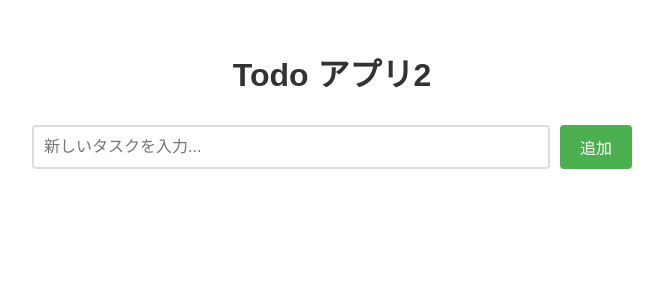
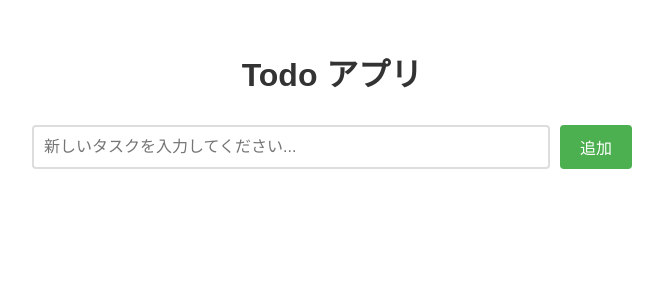
Before and after one commit to kazu2377/new_com_System, a React (Vite) app: page / in a window 1280 px wide. Shown: the top 300 px of the page, without its empty margins (308-971 px from the left). Built offline with nearby package versions, Linux system fonts and the light colour scheme.

Commit message:
修正：タイトルを「Todo アプリ2」から「Todo アプリ」に変更し、プレースホルダーを「新しいタスクを入力してください...」に更新

```diff
--- a/src/App.tsx
+++ b/src/App.tsx
@@ -39,7 +39,7 @@ function App(): React.JSX.Element {
 
   return (
     <div className="app">
-      <h1>Todo アプリ2</h1>
+      <h1>Todo アプリ</h1>
       <div className="input-container">
         <input
           type="text"
@@ -47,7 +47,7 @@ function App(): React.JSX.Element {
           onChange={(e: React.ChangeEvent<HTMLInputElement>) =>
             setInputValue(e.target.value)
           }
-          placeholder="新しいタスクを入力..."
+          placeholder="新しいタスクを入力してください..."
           onKeyDown={(e: React.KeyboardEvent<HTMLInputElement>) =>
             e.key === 'Enter' && addTodo()
           }
```
